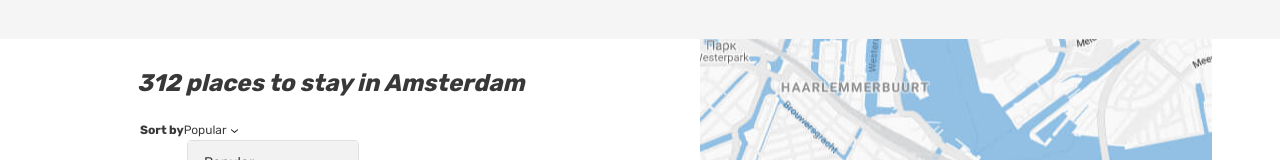
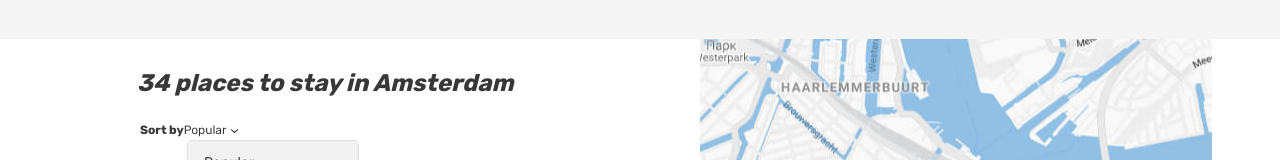
Before and after one commit to htmlacademy-react/2236401-six-cities-13, a React (Vite) app: page / in a window 1280 px wide. Shown: the part 146-306 px from the top of the page. Built offline with nearby package versions, Linux system fonts and the light colour scheme.

Commit message:
delete const placesCount

```diff
--- a/src/components/app/app.tsx
+++ b/src/components/app/app.tsx
@@ -13,13 +13,12 @@ import { OfferWithHost } from '../../types/offer';
 
 
 type AppScreenProps = {
-  placesCount: number;
   offers: Offer[];
   fullOffers: OfferWithHost[];
   reviews: Review[];
 }
 
-function App({placesCount, offers, fullOffers, reviews}: AppScreenProps): JSX.Element {
+function App({offers, fullOffers, reviews}: AppScreenProps): JSX.Element {
 
   return (
     <HelmetProvider>
@@ -29,7 +28,6 @@ function App({placesCount, offers, fullOffers, reviews}: AppScreenProps): JSX.El
             path={AppRoute.Main}
             element={
               <MainScreen
-                placesCount={placesCount}
                 offers={offers}
               />
             }
--- a/src/const.ts
+++ b/src/const.ts
@@ -10,9 +10,6 @@ export const TITLE_RATING = [
   'terribly'
 ] as const;
 
-export const Setting = {
-  PlacesCount: 312
-};
 
 export enum AppRoute {
   Main = '/',
--- a/src/index.tsx
+++ b/src/index.tsx
@@ -1,7 +1,6 @@
 import React from 'react';
 import ReactDOM from 'react-dom/client';
 import App from './components/app/app';
-import { Setting } from './const';
 import { offers } from './mocks/offers';
 import { hosts } from './mocks/hosts';
 import { reviews } from './mocks/reviews';
@@ -17,7 +16,6 @@ const root = ReactDOM.createRoot(
 root.render(
   <React.StrictMode>
     <App
-      placesCount={Setting.PlacesCount}
       offers={offers}
       fullOffers={fullOffers}
       reviews = {reviews}
--- a/src/pages/main-screen/main-screen.tsx
+++ b/src/pages/main-screen/main-screen.tsx
@@ -6,13 +6,12 @@ import { NavLink } from 'react-router-dom';
 import { AppRoute, HeaderPage, NameOfClasses } from '../../const';
 
 type MainScreenProps = {
-  placesCount: number;
   offers: Offer[];
 }
 
 const TRAVEL_CITIES = ['Paris', 'Cologne', 'Brussels', 'Amsterdam', 'Hamburg', 'Dusseldorf'] as const;
 
-function MainScreen({placesCount, offers}: MainScreenProps): JSX.Element {
+function MainScreen({offers}: MainScreenProps): JSX.Element {
 
 
   return (
@@ -41,7 +40,7 @@ function MainScreen({placesCount, offers}: MainScreenProps): JSX.Element {
           <div className="cities__places-container container">
             <section className="cities__places places">
               <h2 className="visually-hidden">Places</h2>
-              <b className="places__found">{placesCount} places to stay in Amsterdam</b>
+              <b className="places__found">{offers.length} places to stay in Amsterdam</b>
               <form className="places__sorting" action="#" method="get">
                 <span className="places__sorting-caption">Sort by</span>
                 <span className="places__sorting-type" tabIndex={0}>
```
